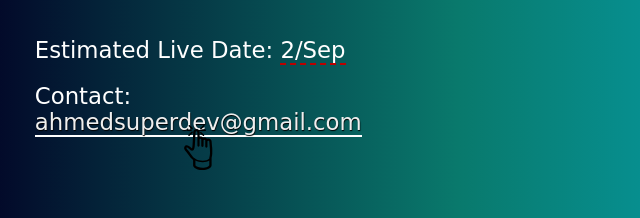
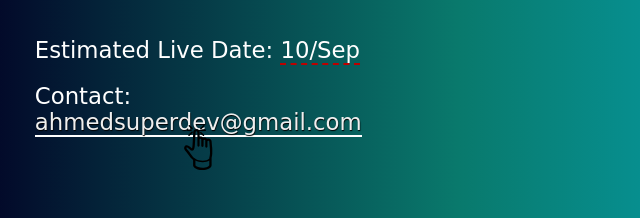
Before and after one commit to ahmedsuperdev/ahmedsuperdev.github.io, a plain HTML site: page index.html in a window 1280 px wide. Shown: the part 443-661 px from the top of the page, 42-682 px from the left. Drawn offline with Linux system fonts and the light colour scheme; a web font is replaced by a local one.

Commit message:
editing the live time

```diff
--- a/index.html
+++ b/index.html
@@ -10,7 +10,7 @@
 <body>
   <div class="container">
     <h1>Website Under Construction</h1>
-    <p class="finish-date">Estimated Live Date: <span>2/Sep</span> </p>
+    <p class="finish-date">Estimated Live Date: <span>10/Sep</span> </p>
     <p>Contact:
       <div class="email-container">
         <a href="mailto:ahmedsuperdev@gmail.com">ahmedsuperdev@gmail.com</a>
```
